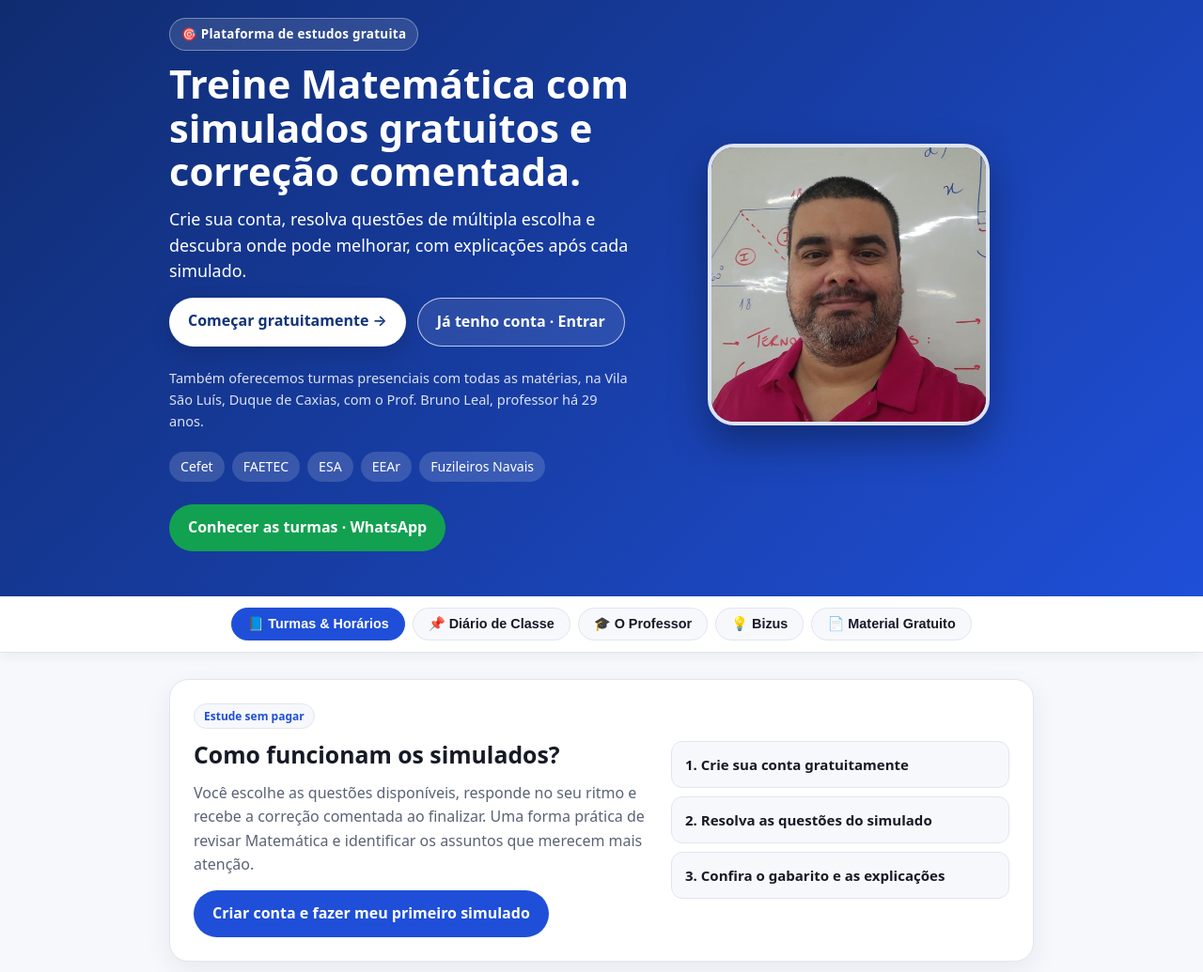
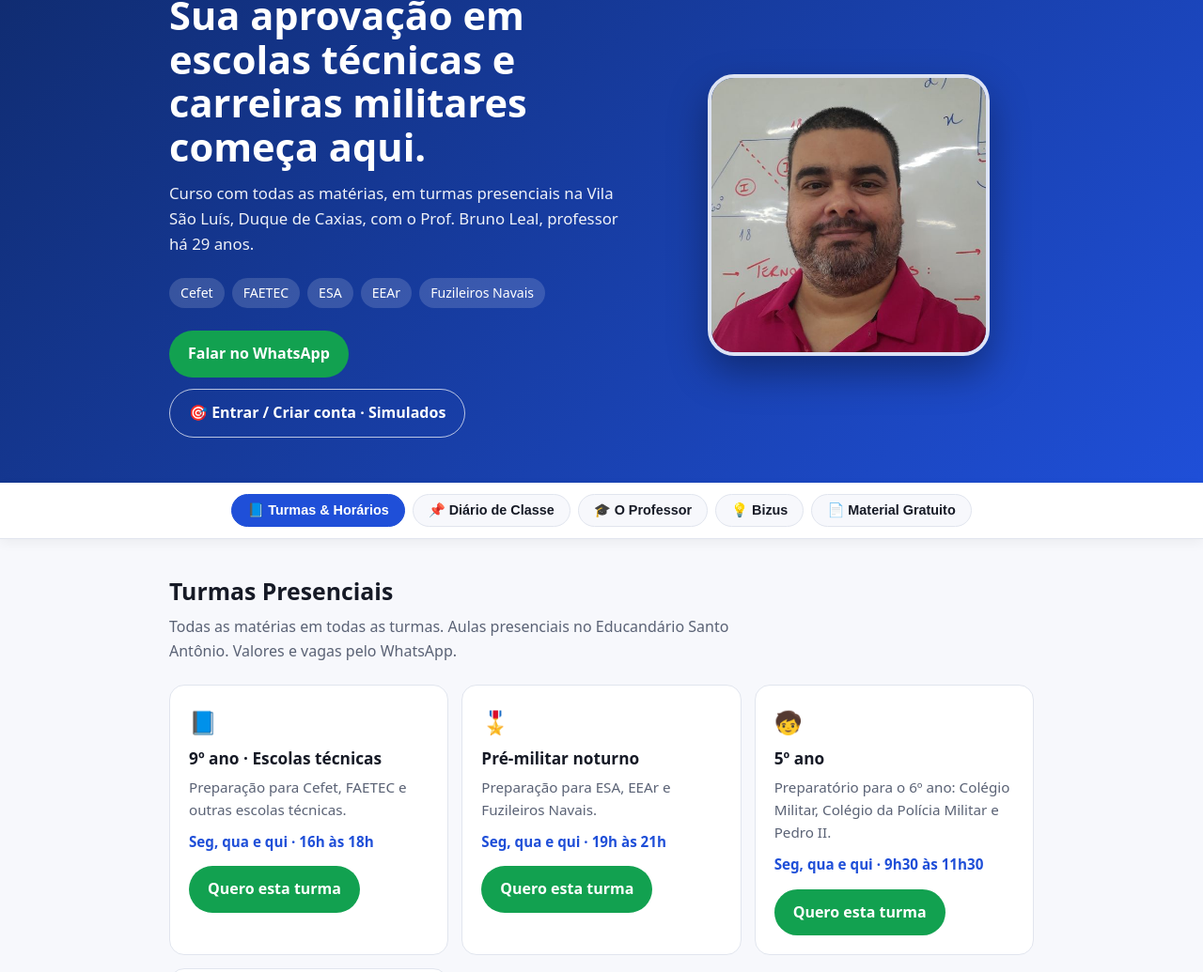
Before and after one commit to ProfBrunoLeal/LealConcursos, a plain HTML site: page index.html in a window 1280 px wide. Shown: the part 123-1158 px from the top of the page at 94% size. Drawn offline with Linux system fonts and the light colour scheme.

Commit message:
Update index.html

````diff
--- a/index.html
+++ b/index.html
@@ -1,11 +1,10 @@
-```
 <!DOCTYPE html>
 <html lang="pt-BR">
 <head>
 <meta charset="utf-8">
 <meta name="viewport" content="width=device-width, initial-scale=1, viewport-fit=cover">
-<title>Leal Concursos | Simulados gratuitos de Matemática e preparatórios</title>
-<meta name="description" content="Faça simulados gratuitos de Matemática com correção comentada. Conheça também as turmas presenciais do Leal Concursos em Duque de Caxias, com o Prof. Bruno Leal.">
+<title>Leal Concursos – Preparatório para Cefet, FAETEC e pré-militar</title>
+<meta name="description" content="Leal Concursos: preparatório presencial para Cefet, FAETEC, ESA, EEAr e Fuzileiros Navais, em Duque de Caxias, com o Prof. Bruno Leal.">
 <meta name="theme-color" content="#0f2a6b">
 <style>
 :root{--bg:#f7f8fc;--card:#fff;--text:#161a26;--muted:#5a6275;--line:#e1e5ee;--accent:#1f4fd8;--hero1:#0f2a6b;--hero2:#1f4fd8;--zap:#12a150;
@@ -28,22 +27,6 @@ h1{font-size:clamp(1.8rem,5vw,2.6rem);line-height:1.12;margin:0 0 14px;max-width
 .btn.z{background:var(--zap);color:#fff}
 .btn.s{border:1.5px solid rgba(255,255,255,.7);color:#fff}
 .btn.sm{padding:8px 14px;font-size:.85rem}
-
-/* DESTAQUE DOS SIMULADOS GRATUITOS */
-.hero-eyebrow{display:inline-block;margin:0 0 12px;padding:6px 12px;border:1px solid rgba(255,255,255,.35);border-radius:999px;background:rgba(255,255,255,.12);font-size:.84rem;font-weight:750;letter-spacing:.02em}
-.hero .hero-subtitle{font-size:1.12rem;line-height:1.55;opacity:1;margin-bottom:14px}
-.hero .hero-secondary{font-size:.91rem;opacity:.85;margin-bottom:20px}
-.btn.primary{background:#fff;color:#123477;box-shadow:0 8px 22px rgba(0,0,0,.15)}
-.btn.primary:hover{background:#eaf3ff}
-.hero .btn.s{background:rgba(255,255,255,.09)}
-.free-strip{padding:28px 0 8px}
-.free-panel{display:grid;grid-template-columns:1.35fr 1fr;gap:22px;align-items:center;background:var(--card);border:1px solid var(--line);border-radius:20px;padding:25px;box-shadow:0 10px 28px rgba(12,39,91,.07)}
-.free-panel h2{margin-bottom:8px}
-.free-panel p{color:var(--muted);margin:0 0 14px}
-.free-steps{display:grid;gap:9px}
-.free-step{padding:12px 14px;border-radius:12px;background:var(--bg);border:1px solid var(--line);font-weight:600;font-size:.94rem}
-.free-panel .btn{background:var(--accent);color:#fff}
-@media(max-width:700px){.free-panel{grid-template-columns:1fr;padding:20px}.hero .btns .btn{width:100%;text-align:center}}
 
 /* NAVEGAÇÃO POR ABAS */
 .nav-tabs-wrap{background:var(--card);border-bottom:1px solid var(--line);position:sticky;top:0;z-index:100;box-shadow:0 4px 12px rgba(0,0,0,.05)}
@@ -119,17 +102,12 @@ summary small{display:block;color:var(--muted);font-weight:400;font-size:.82rem}
 <text x="75" y="53" font-family="Montserrat,'Segoe UI',system-ui,-apple-system,Arial,sans-serif" font-size="11.5" font-weight="700" letter-spacing="4.4" fill="#14d8b0">CONCURSOS</text>
 </svg></div>
     <div class="heroin"><div class="txt">
-    <div class="hero-eyebrow">🎯 Plataforma de estudos gratuita</div>
-    <h1>Treine Matemática com simulados gratuitos e correção comentada.</h1>
-    <p class="hero-subtitle">Crie sua conta, resolva questões de múltipla escolha e descubra onde pode melhorar, com explicações após cada simulado.</p>
-    <div class="btns" style="margin-bottom:22px">
-      <a class="btn primary" href="login.html">Começar gratuitamente →</a>
-      <a class="btn s" href="login.html">Já tenho conta · Entrar</a>
-    </div>
-    <p class="hero-secondary">Também oferecemos turmas presenciais com todas as matérias, na Vila São Luís, Duque de Caxias, com o Prof. Bruno Leal, professor há 29 anos.</p>
+    <h1>Sua aprovação em escolas técnicas e carreiras militares começa aqui.</h1>
+    <p>Curso com todas as matérias, em turmas presenciais na Vila São Luís, Duque de Caxias, com o Prof. Bruno Leal, professor há 29 anos.</p>
     <div class="chips"><span>Cefet</span><span>FAETEC</span><span>ESA</span><span>EEAr</span><span>Fuzileiros Navais</span></div>
     <div class="btns">
-      <a class="btn z" href="https://wa.me/5521973803201?text=Ol%C3%A1!%20Quero%20saber%20mais%20sobre%20o%20Leal%20Concursos." target="_blank" rel="noopener">Conhecer as turmas · WhatsApp</a>
+      <a class="btn z" href="https://wa.me/5521973803201?text=Ol%C3%A1!%20Quero%20saber%20mais%20sobre%20o%20Leal%20Concursos." target="_blank" rel="noopener">Falar no WhatsApp</a>
+      <a class="btn s" href="login.html">🎯 Entrar / Criar conta · Simulados</a>
     </div>
     </div>
     <div class="pic"><img alt="Prof. Bruno Leal, professor do Leal Concursos" src="foto-topo.jpg"></div>
@@ -149,21 +127,6 @@ summary small{display:block;color:var(--muted);font-weight:400;font-size:.82rem}
 </div>
 
 <main class="wrap">
-  <section class="free-strip" aria-labelledby="free-title">
-    <div class="free-panel">
-      <div>
-        <span class="tag">Estude sem pagar</span>
-        <h2 id="free-title">Como funcionam os simulados?</h2>
-        <p>Você escolhe as questões disponíveis, responde no seu ritmo e recebe a correção comentada ao finalizar. Uma forma prática de revisar Matemática e identificar os assuntos que merecem mais atenção.</p>
-        <a class="btn" href="login.html">Criar conta e fazer meu primeiro simulado</a>
-      </div>
-      <div class="free-steps" aria-label="Três passos para começar">
-        <div class="free-step">1. Crie sua conta gratuitamente</div>
-        <div class="free-step">2. Resolva as questões do simulado</div>
-        <div class="free-step">3. Confira o gabarito e as explicações</div>
-      </div>
-    </div>
-  </section>
 
   <!-- ABA 1: TURMAS + ONDE ESTAMOS + FAQ -->
   <div id="tab-turmas" class="tab-content active">
@@ -442,4 +405,3 @@ function openTab(evt, tabId) {
 
 </body>
 </html>
-```
````
